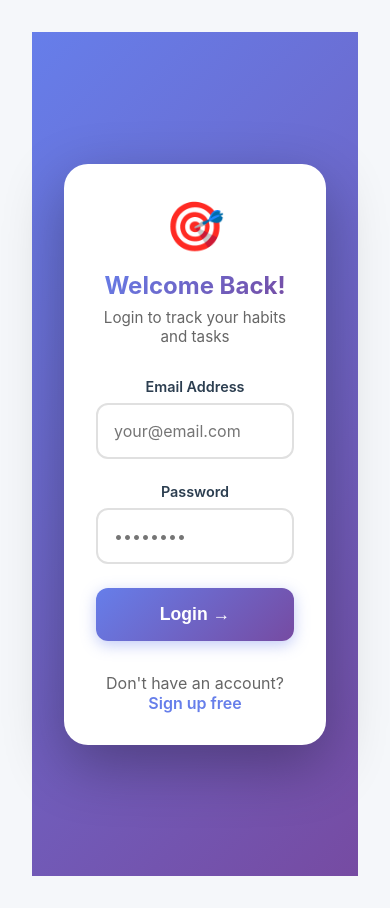
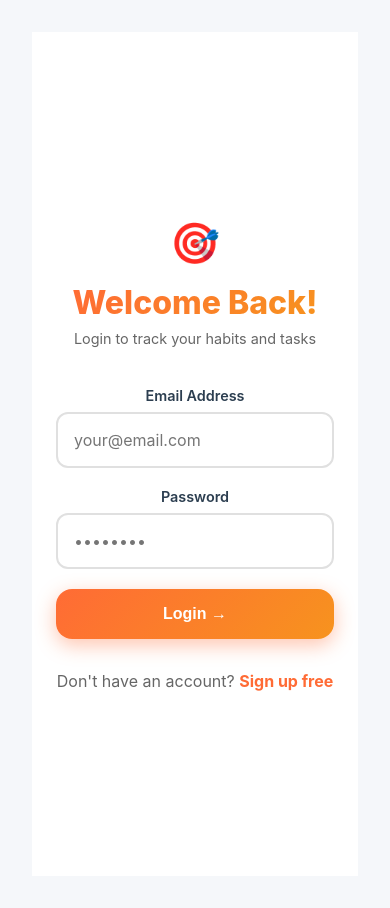
Before and after one commit to Rockstany/personal-app, a React app in the folder frontend/: page /login in a window 390 px wide. Built offline with nearby package versions, Linux system fonts and the light colour scheme; no server answers; the HTML template or start-up script is replaced by a standard one.

Commit message:
First Time Project Push

```diff
--- a/frontend/src/styles/Auth.css
+++ b/frontend/src/styles/Auth.css
@@ -3,34 +3,45 @@
   display: flex;
   align-items: center;
   justify-content: center;
-  background: linear-gradient(135deg, #667eea 0%, #764ba2 100%);
-  padding: 2rem;
+  background: linear-gradient(135deg, #FF6B35 0%, #F7931E 50%, #FFC837 100%);
+  padding: 0;
+  width: 100%;
 }
 
 .auth-card {
   background: white;
   padding: 3rem;
-  border-radius: 24px;
-  box-shadow: 0 20px 60px rgba(0, 0, 0, 0.3);
+  border-radius: 0;
+  box-shadow: none;
   width: 100%;
-  max-width: 450px;
-  animation: slideUp 0.5s ease;
+  max-width: 100%;
+  min-height: 100vh;
+  display: flex;
+  flex-direction: column;
+  justify-content: center;
+  animation: fadeIn 0.5s ease;
 }
 
-@keyframes slideUp {
+@keyframes fadeIn {
   from {
     opacity: 0;
-    transform: translateY(30px);
   }
   to {
     opacity: 1;
-    transform: translateY(0);
   }
 }
 
 .auth-header {
   text-align: center;
-  margin-bottom: 2rem;
+  margin-bottom: 2.5rem;
+  max-width: 500px;
+  margin-left: auto;
+  margin-right: auto;
+}
+
+form {
+  max-width: 500px;
+  margin: 0 auto;
 }
 
 .auth-icon {
@@ -39,9 +50,9 @@
 }
 
 .auth-title {
-  font-size: 2rem;
-  font-weight: 700;
-  background: linear-gradient(135deg, #667eea 0%, #764ba2 100%);
+  font-size: 2.5rem;
+  font-weight: 800;
+  background: linear-gradient(135deg, #FF6B35 0%, #F7931E 100%);
   -webkit-background-clip: text;
   -webkit-text-fill-color: transparent;
   margin-bottom: 0.5rem;
@@ -76,8 +87,8 @@
 
 .form-input:focus {
   outline: none;
-  border-color: #667eea;
-  box-shadow: 0 0 0 4px rgba(102, 126, 234, 0.1);
+  border-color: #FF6B35;
+  box-shadow: 0 0 0 4px rgba(255, 107, 53, 0.1);
 }
 
 .error-message {
@@ -92,21 +103,21 @@
 
 .auth-button {
   width: 100%;
-  padding: 1rem;
-  background: linear-gradient(135deg, #667eea 0%, #764ba2 100%);
+  padding: 1.25rem;
+  background: linear-gradient(135deg, #FF6B35 0%, #F7931E 100%);
   color: white;
   border: none;
-  border-radius: 12px;
-  font-size: 1.1rem;
-  font-weight: 600;
+  border-radius: 16px;
+  font-size: 1.15rem;
+  font-weight: 700;
   cursor: pointer;
   transition: all 0.3s ease;
-  box-shadow: 0 4px 15px rgba(102, 126, 234, 0.4);
+  box-shadow: 0 6px 20px rgba(255, 107, 53, 0.4);
 }
 
 .auth-button:hover {
   transform: translateY(-2px);
-  box-shadow: 0 6px 20px rgba(102, 126, 234, 0.5);
+  box-shadow: 0 8px 25px rgba(255, 107, 53, 0.5);
 }
 
 .auth-button:active {
@@ -117,12 +128,15 @@
   text-align: center;
   margin-top: 2rem;
   color: #666;
+  max-width: 500px;
+  margin-left: auto;
+  margin-right: auto;
 }
 
 .auth-link {
-  color: #667eea;
+  color: #FF6B35;
   text-decoration: none;
-  font-weight: 600;
+  font-weight: 700;
 }
 
 .auth-link:hover {
@@ -131,10 +145,27 @@
 
 @media (max-width: 768px) {
   .auth-card {
-    padding: 2rem;
+    padding: 2rem 1.5rem;
+  }
+
+  .auth-icon {
+    font-size: 2.5rem;
   }
 
   .auth-title {
-    font-size: 1.5rem;
+    font-size: 2rem;
+  }
+
+  .auth-subtitle {
+    font-size: 0.9rem;
+  }
+
+  .form-group {
+    margin-bottom: 1.25rem;
+  }
+
+  .auth-button {
+    padding: 1rem;
+    font-size: 1rem;
   }
 }
--- a/frontend/src/styles/Dashboard.css
+++ b/frontend/src/styles/Dashboard.css
@@ -210,7 +210,28 @@
 
   .header-actions {
     width: 100%;
-    justify-content: space-between;
+    display: grid;
+    grid-template-columns: 1fr 1fr;
+    gap: 0.5rem;
+  }
+
+  .online-status {
+    grid-column: 1 / -1;
+    text-align: center;
+    padding: 0.5rem;
+    font-size: 0.85rem;
+  }
+
+  .action-btn {
+    padding: 0.6rem 0.8rem;
+    font-size: 0.8rem;
+    gap: 0.25rem;
+  }
+
+  .logout-btn {
+    grid-column: 1 / -1;
+    padding: 0.75rem 1rem;
+    font-size: 0.9rem;
   }
 
   .container {
--- a/frontend/src/styles/HabitCard.css
+++ b/frontend/src/styles/HabitCard.css
@@ -192,10 +192,39 @@
   color: white;
   margin: 2rem 0 1rem 0;
   padding: 0.75rem 1.25rem;
-  background: linear-gradient(135deg, #667eea 0%, #764ba2 100%);
+  background: var(--level-color);
   border-radius: 12px;
-  box-shadow: 0 4px 12px rgba(102, 126, 234, 0.3);
+  box-shadow: 0 4px 12px rgba(0, 0, 0, 0.2);
   display: inline-block;
+}
+
+.empty-state {
+  text-align: center;
+  padding: 4rem 2rem;
+  background: white;
+  border-radius: 16px;
+  box-shadow: 0 4px 12px rgba(0, 0, 0, 0.08);
+}
+
+.empty-icon {
+  font-size: 4rem;
+  margin-bottom: 1rem;
+  animation: float 3s ease-in-out infinite;
+}
+
+@keyframes float {
+  0%, 100% {
+    transform: translateY(0);
+  }
+  50% {
+    transform: translateY(-10px);
+  }
+}
+
+.empty-text {
+  font-size: 1.1rem;
+  color: #666;
+  margin: 0;
 }
 
 @media (max-width: 768px) {
```
